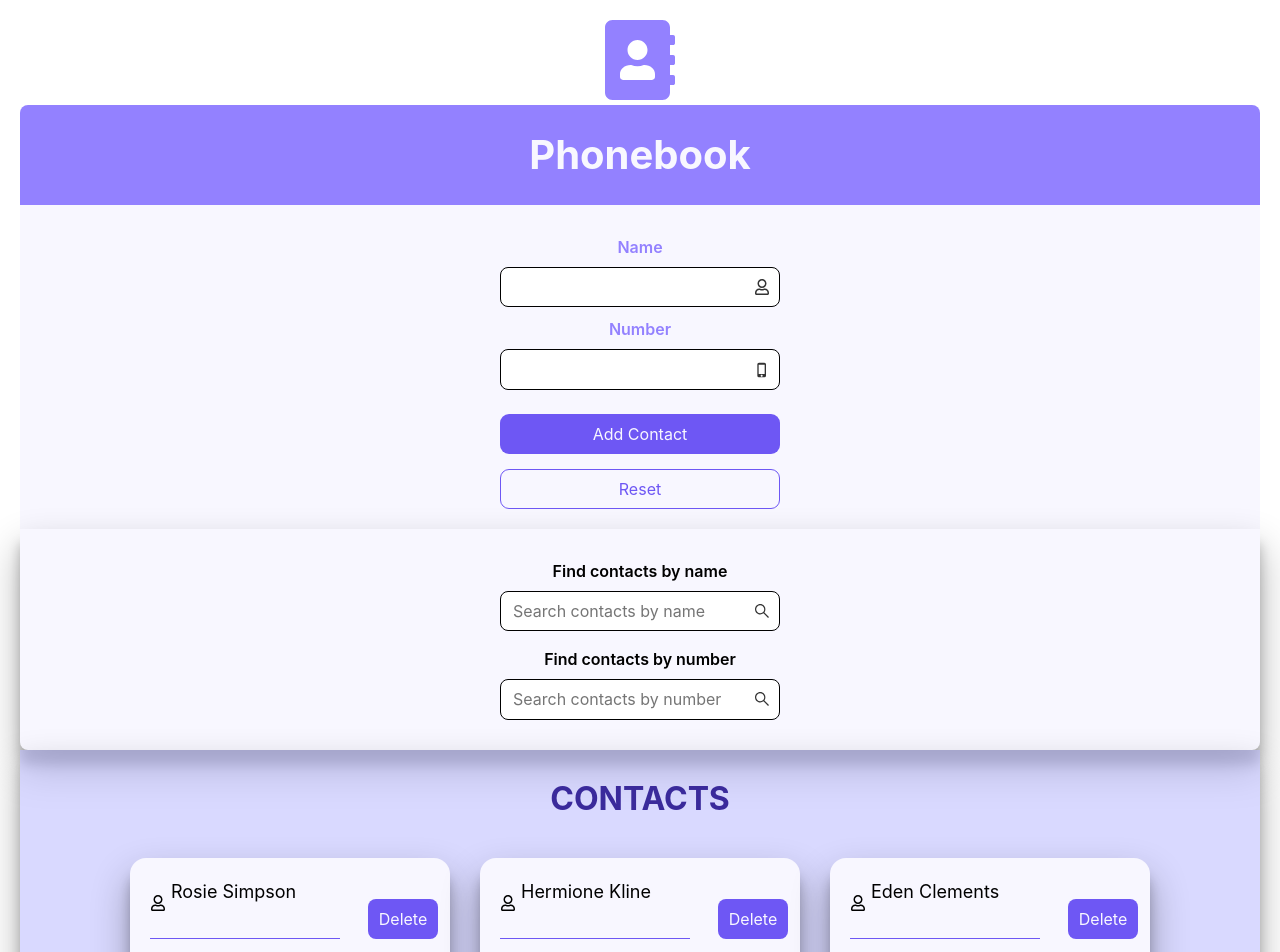
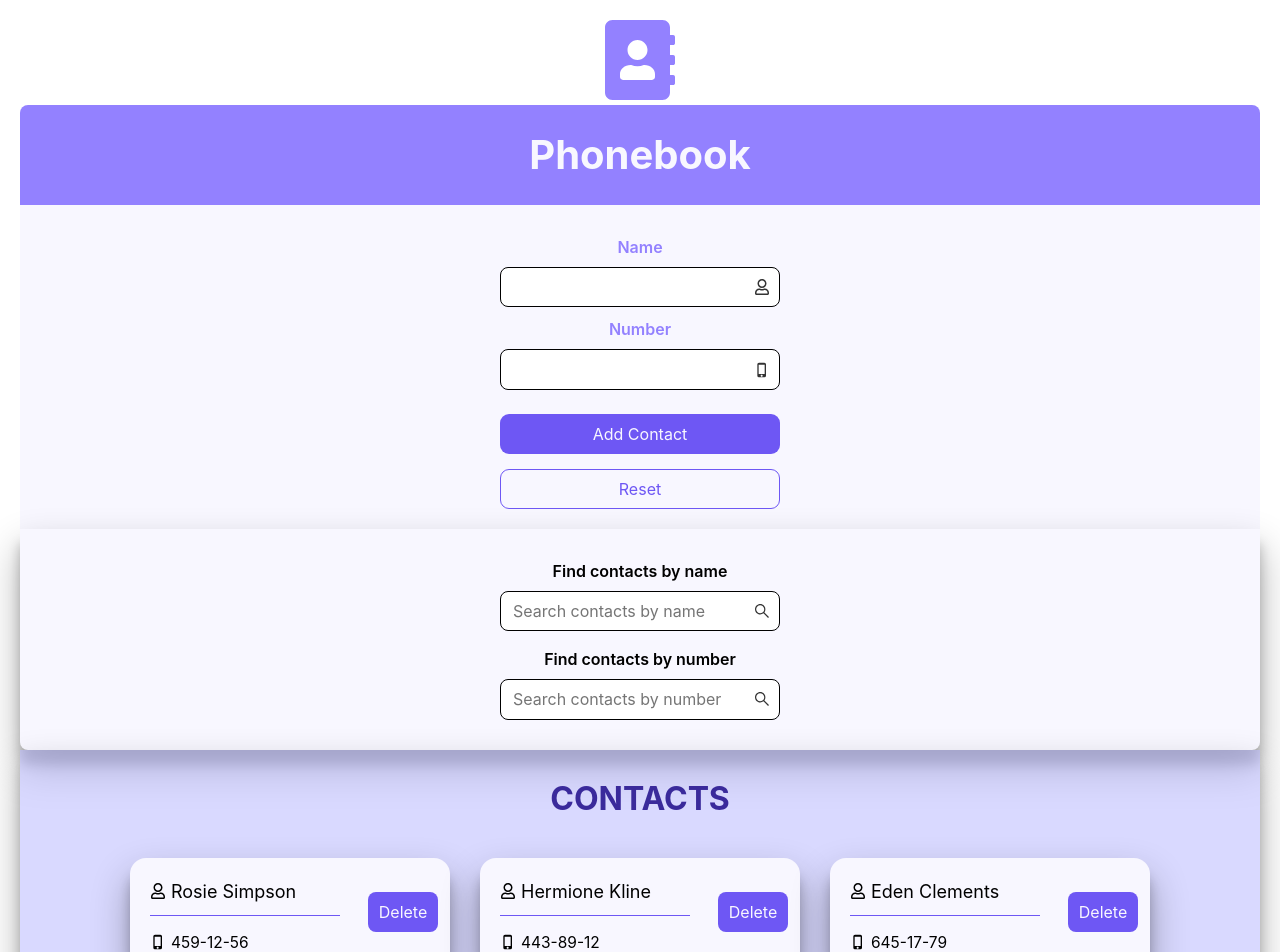
Before and after one commit to DennisUser1/react-hw-03, a React (Vite) app: page / in a window 1280 px wide. Shown: the top 952 px of the page. Built offline with nearby package versions, Linux system fonts and the light colour scheme.

Commit message:
v.1.10. Fixed bugs

```diff
--- a/src/components/Contact/Contact.module.css
+++ b/src/components/Contact/Contact.module.css
@@ -11,8 +11,7 @@
     /* word-break: keep-all; */
     hyphens: auto;
     white-space: normal;
-    max-width: 164px;
-    height: 50px;
+    max-width: 165px;
     display: -webkit-box;
     -webkit-line-clamp: 2;
 }
```
